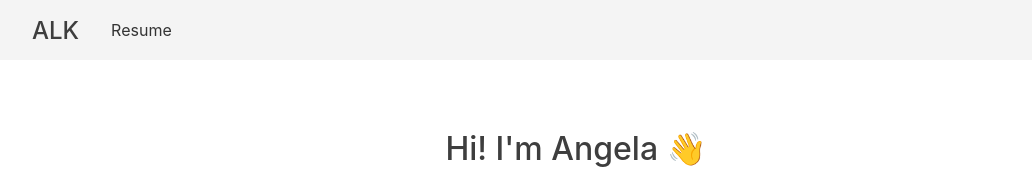
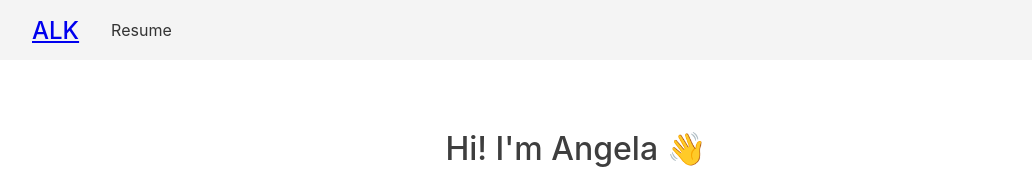
Before and after one commit to angelaleekim/my-portfolio, a React (Create React App) app: page / in a window 1280 px wide. Shown: the top 169 px of the page, without its empty margins (64-1096 px from the left). Built offline with nearby package versions, Linux system fonts and the light colour scheme.

Commit message:
Route logo to homepage

```diff
--- a/src/components/Navbar.js
+++ b/src/components/Navbar.js
@@ -1,10 +1,14 @@
 import React from "react";
+import { Link } from "react-router-dom";
 import "./Navbar.css";
 
 function Navbar() {
   return (
     <nav className="navbar">
-      <h1 className="logo">ALK</h1>
+      <Link to="/home" className="logo">
+        <h1>ALK</h1>
+      </Link>
+
       <a
         className="navbar__link"
         href="https://drive.google.com/file/d/1CinHbPPfEjWt5UoIKLZG73-TvMHsSB_R/view?usp=sharing"
```
